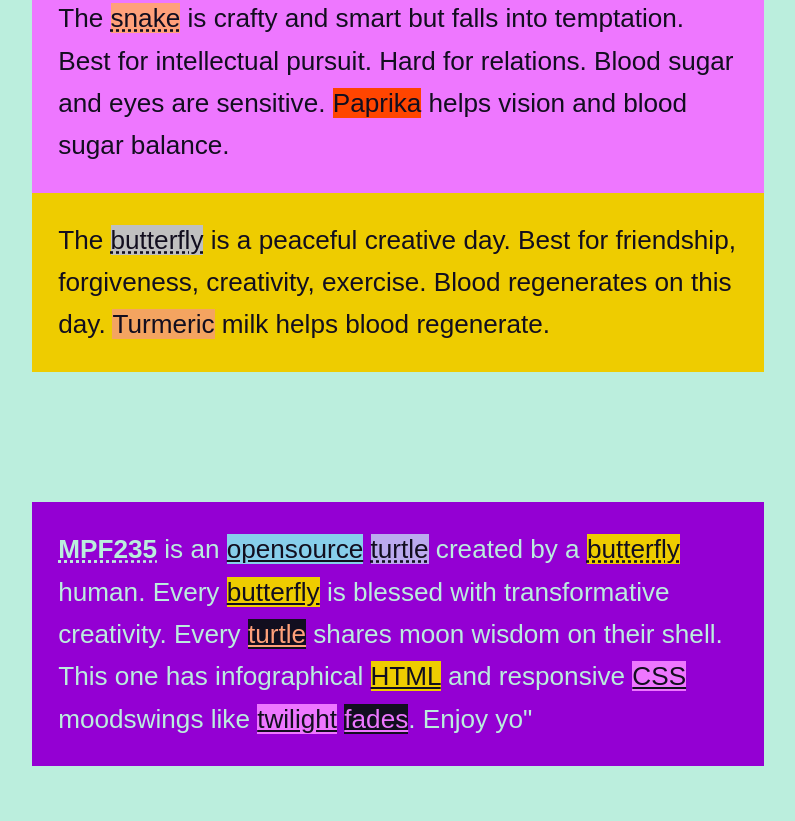
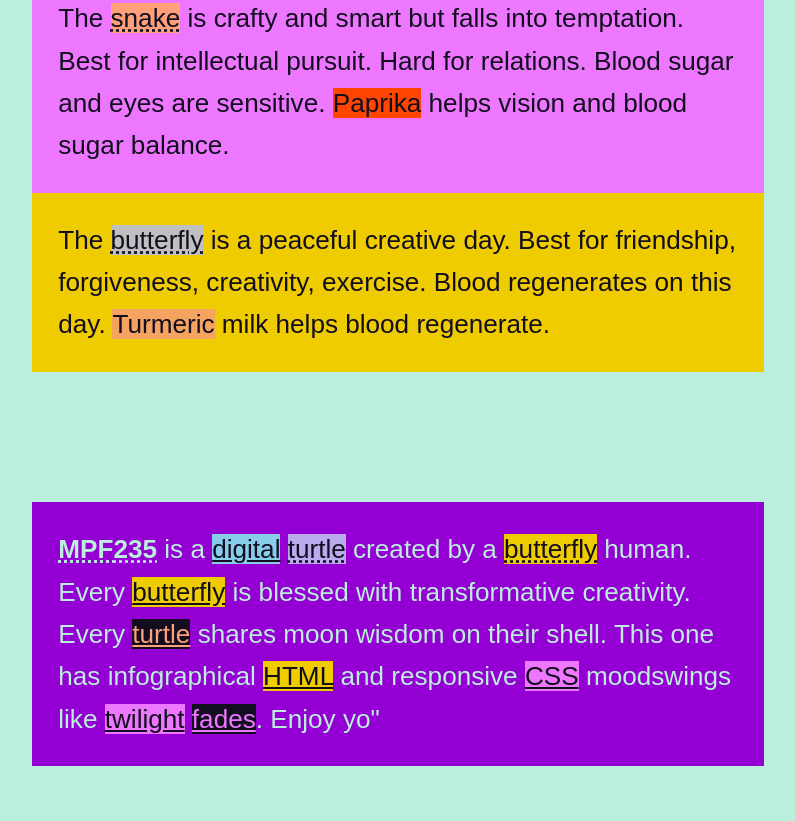
Before and after one commit to webmural/mpf, a plain HTML site: page index.html in a window 1280 px wide. Shown: the part 3102-3923 px from the top of the page, without its empty margins (242-1037 px from the left). Drawn offline with Linux system fonts and the light colour scheme.

Commit message:
#26 DigitaL /\/\/\ /\/\/\

```diff
--- a/index.html
+++ b/index.html
@@ -258,8 +258,8 @@
   <footer>
     <p class="mpf-polar" id="creation">
       <b><a href="#top"><abbr title="moon pass filter">MPF</abbr>235</a></b>
-      is an
-      <a class="mpf-solar mpf-preamp" href="https://webmural.com/about">opensource</a>
+      is a
+      <a class="mpf-solar mpf-preamp" href="https://webmural.com/about">digital</a>
       <a href="#25" class="mpf-solar mpf-postamp">turtle</a>
       created by a <a href="#16" class="mpf-solar mpf-powamp">butterfly</a> human.
       Every <a href="https://webmural.com/butterfly" class="mpf-solar mpf-powamp">butterfly</a>
```
